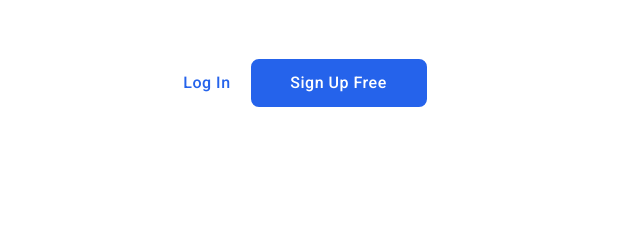
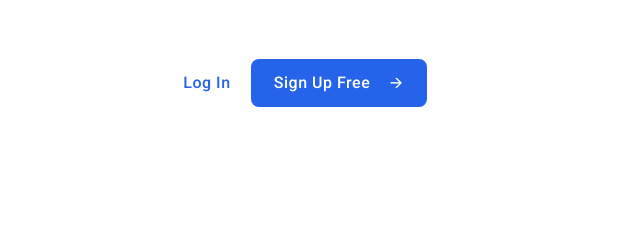
Before and after one commit to Gbiiandrad/studypal-ai, a plain HTML site: page index.html in a window 1280 px wide. Shown: the top 227 px of the page, 640-1280 px from the left. Drawn offline with Linux system fonts and the light colour scheme.

Commit message:
new icon

```diff
--- a/assets/css/styles.css
+++ b/assets/css/styles.css
@@ -65,6 +65,11 @@ header {
     cursor: pointer;
 }
 
+.button-header::after{
+    content: "🡪";
+    margin-left: 15px;
+}
+
 .div-main{
     margin-left: 80px;
     display: inline-block;
```
